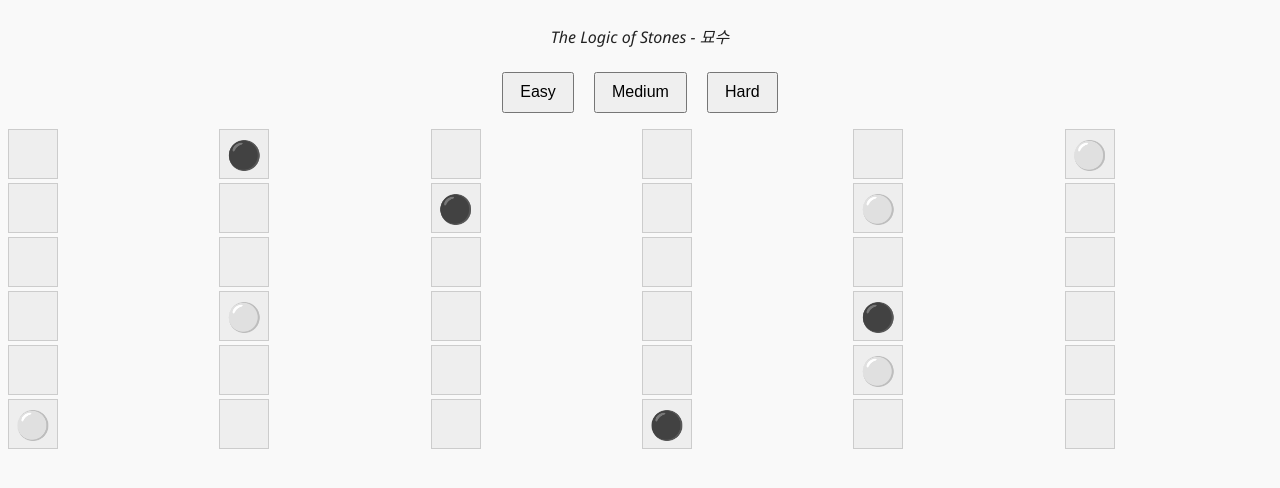
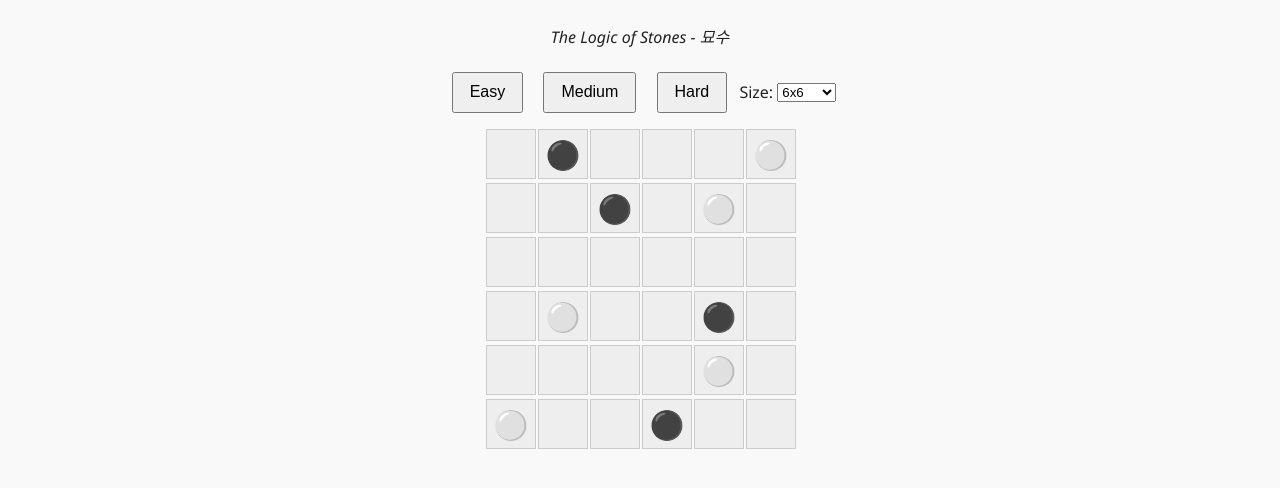
Before and after one commit to kimnerd/myosu, a plain HTML site: page index.html in a window 1280 px wide. Both pictures are taken after a click on the button "Easy". Shown: the part 74-562 px from the top of the page. Drawn offline with Linux system fonts and the light colour scheme.

Commit message:
Update puzzle size handling

```diff
--- a/index.html
+++ b/index.html
@@ -14,6 +14,12 @@
     <button onclick="generatePuzzle('easy')">Easy</button>
     <button onclick="generatePuzzle('medium')">Medium</button>
     <button onclick="generatePuzzle('hard')">Hard</button>
+    <label for="sizeSelect">Size:</label>
+    <select id="sizeSelect">
+      <option value="6">6x6</option>
+      <option value="8">8x8</option>
+      <option value="10">10x10</option>
+    </select>
   </div>
 
   <div id="board"></div>
--- a/script.js
+++ b/script.js
@@ -1,10 +1,29 @@
 const boardElem = document.getElementById("board");
-const boardSize = 6;
+const sizeSelect = document.getElementById("sizeSelect");
+let boardSize = parseInt(sizeSelect.value, 10);
+let currentDifficulty = "easy";
 
-function generatePuzzle(difficulty) {
-  const puzzle = PUZZLES[difficulty];
+sizeSelect.addEventListener("change", () => {
+  generatePuzzle();
+});
+
+function emptyBoard(size) {
+  const board = [];
+  for (let r = 0; r < size; r++) {
+    board.push(Array(size).fill(""));
+  }
+  return board;
+}
+
+function generatePuzzle(difficulty = currentDifficulty) {
+  currentDifficulty = difficulty;
+  boardSize = parseInt(sizeSelect.value, 10);
+  let puzzle = PUZZLES[currentDifficulty];
+  if (!puzzle || puzzle.length !== boardSize) {
+    puzzle = emptyBoard(boardSize);
+  }
   boardElem.innerHTML = "";
-  boardElem.style.gridTemplateColumns = `repeat(${boardSize}, 1fr)`;
+  boardElem.style.gridTemplateColumns = `repeat(${boardSize}, 48px)`;
 
   for (let r = 0; r < boardSize; r++) {
     for (let c = 0; c < boardSize; c++) {
```
